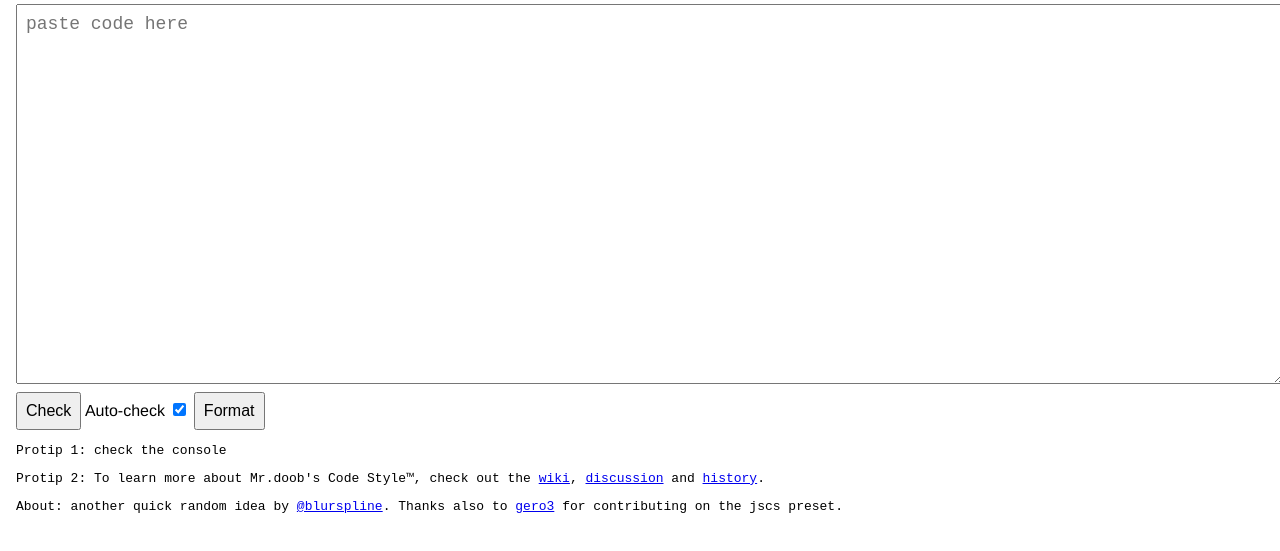
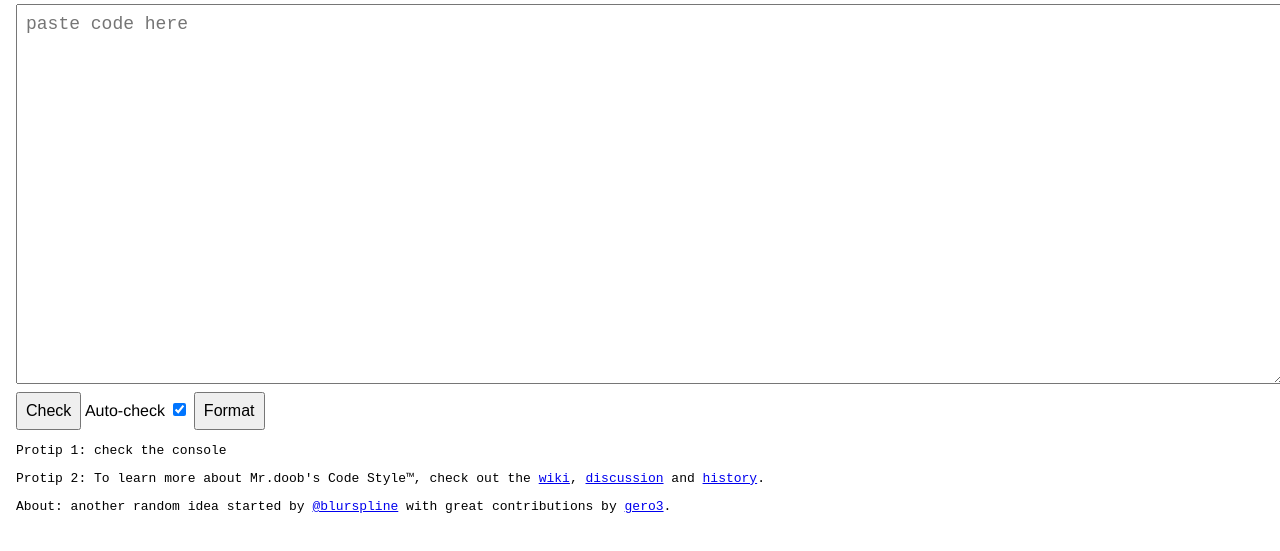
Before and after one commit to zz85/mrdoobapproves, a plain HTML site: page index.html in a window 1280 px wide. Shown: the part 99-650 px from the top of the page. Drawn offline with Linux system fonts and the light colour scheme.

Commit message:
Minor adjustments

```diff
--- a/index.html
+++ b/index.html
@@ -102,7 +102,7 @@
 
 	<pre>Protip 2: To learn more about Mr.doob's Code Style™, check out the <a href="https://github.com/mrdoob/three.js/wiki/Mr.doob's-Code-Style%E2%84%A2">wiki</a>, <a href="https://github.com/mrdoob/three.js/issues/4802">discussion</a> and <a href="https://twitter.com/mrdoob/status/463709502853103617">history</a>.</pre>
 
-	<pre>About: another quick random idea by <a href="https://twitter.com/blurspline">@blurspline</a>. Thanks also to <a href="https://github.com/gero3">gero3</a> for contributing on the jscs preset.</pre>
+	<pre>About: another random idea started by <a href="https://twitter.com/blurspline">@blurspline</a> with great contributions by <a href="https://github.com/gero3">gero3</a>.</pre>
 
 	<script>
 
@@ -198,8 +198,8 @@
 
 			errorList.forEach(function(error) {
 
-				console.log(error);
 				console.warn(errors.explainError(error));
+
 			});
 
 		}
@@ -207,17 +207,15 @@
 		function format() {
 
 			var code = textarea.value;
-			// console.info('checking ' + code + '...');
-
 
 			var errors;
 			try {
 				result.value = checker.formatString(code + '\n');
 			} catch (e) {
-				setAnswer('Surely not!!! :(', 'no');
 				throw(e);
 			}
-			result.className =""
+
+			result.className = '';
 
 		}
 	</script>
```
